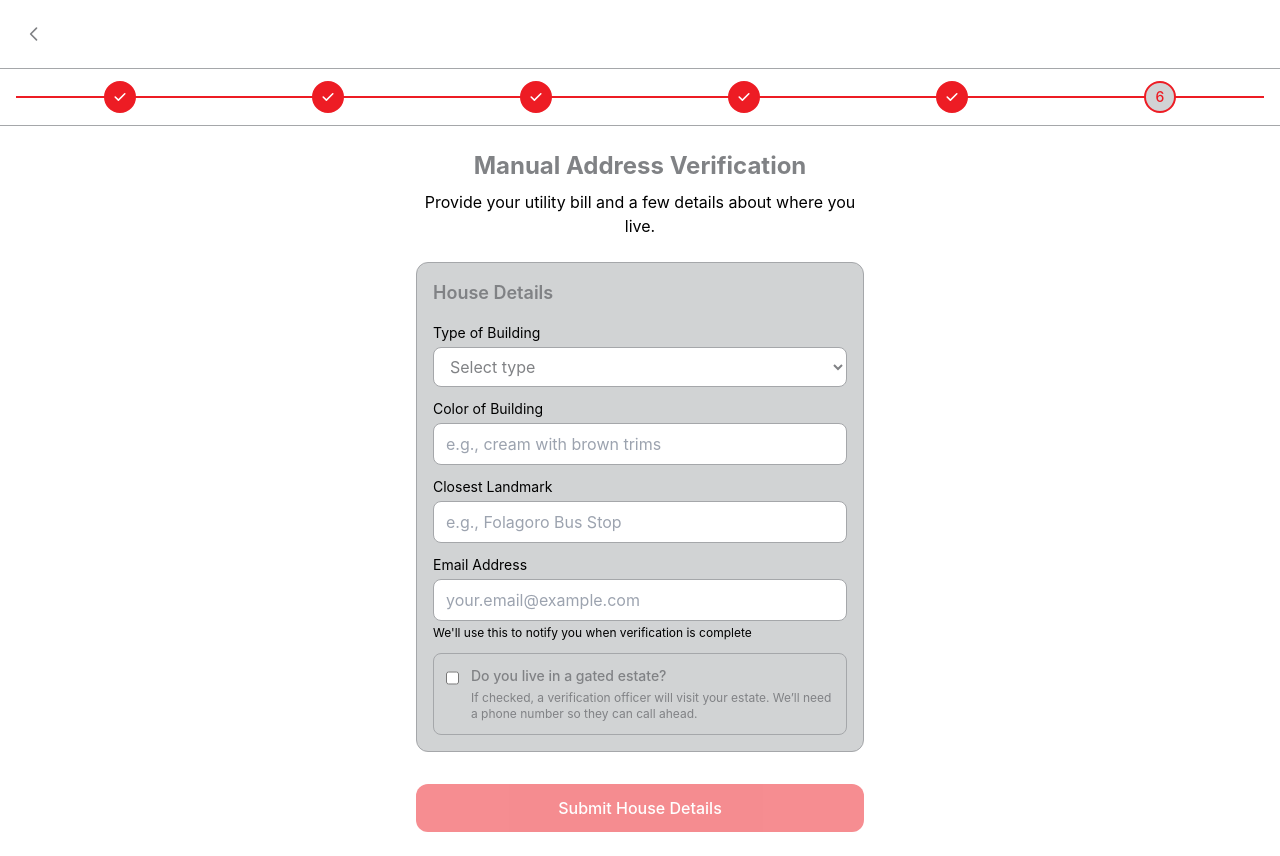
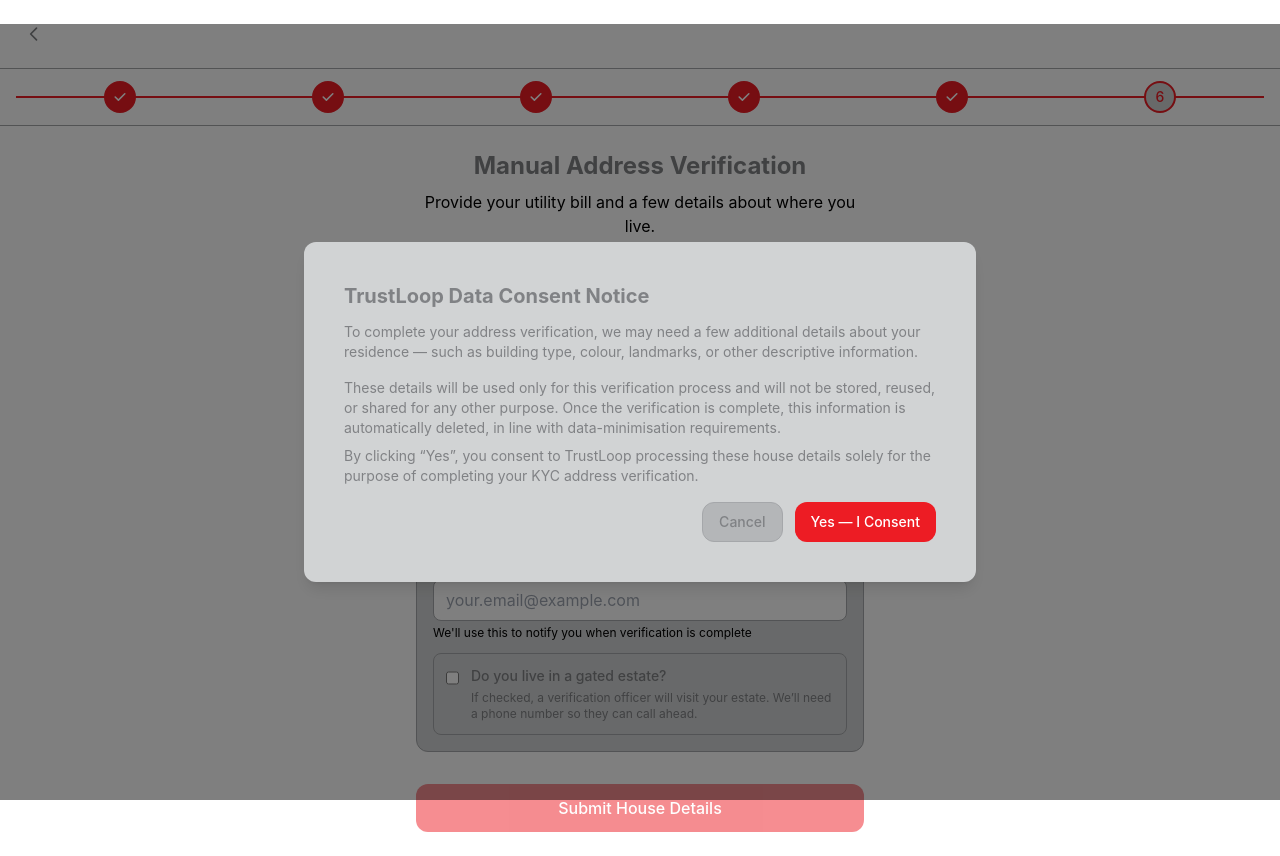
Before and after one commit to ndujesco/Trust-loop, a Next.js app in the folder application/: page /kyc/fallback-verification in a window 1280 px wide. Built offline with nearby package versions, Linux system fonts and the light colour scheme; no server answers.

Commit message:
aadded the consent pop ups

```diff
--- a/application/src/app/kyc/fallback-verification/page.tsx
+++ b/application/src/app/kyc/fallback-verification/page.tsx
@@ -5,6 +5,7 @@
 import { Button } from "@/components/ui/Button";
 import { Card, CardContent } from "@/components/ui/Card";
 import KYCLayout from "@/components/layouts/KYCLayout";
+import ConsentModal from "@/components/ConsentModal";
 
 const WS_URL = (process.env.NEXT_PUBLIC_WS_URL ||
   "wss://ws.alfredemmanuel.com/") as string;
@@ -22,6 +23,7 @@
   const [submitting, setSubmitting] = useState<boolean>(false);
   const [submitted, setSubmitted] = useState<boolean>(false);
   const [showSuccessModal, setShowSuccessModal] = useState<boolean>(false);
+  const [showHouseConsent, setShowHouseConsent] = useState<boolean>(false);
   const [stageComplete, setStageComplete] = useState<boolean>(false);
   const [error, setError] = useState<string>("");
   const [statusMessage, setStatusMessage] = useState<string>(
@@ -111,6 +113,17 @@
   };
 
   useEffect(() => {
+    // Show consent modal on page load unless consent already given in this session
+    try {
+      const given = sessionStorage.getItem("kycHouseDetailsConsentGiven");
+      if (!given) {
+        setShowHouseConsent(true);
+      }
+    } catch (e) {
+      // ignore storage errors and still show the modal
+      setShowHouseConsent(true);
+    }
+
     if (!showSuccessModal || !verificationId) {
       if (wsRef.current) {
         wsRef.current.close();
@@ -174,6 +187,21 @@
       wsRef.current = null;
     };
   }, [showSuccessModal, verificationId]);
+
+  const handleHouseConsentConfirm = () => {
+    try {
+      sessionStorage.setItem("kycHouseDetailsConsentGiven", "true");
+    } catch (e) {
+      // ignore
+    }
+
+    setShowHouseConsent(false);
+  };
+
+  const handleHouseConsentClose = () => {
+    // If user does not consent, navigate back to previous page
+    router.back();
+  };
 
   return (
     <KYCLayout
@@ -327,6 +355,35 @@
             </CardContent>
           </Card>
         )}
+
+        {/* Consent modal shown on page load for house details */}
+        <ConsentModal
+          open={showHouseConsent}
+          onConfirm={handleHouseConsentConfirm}
+          onClose={handleHouseConsentClose}
+          title={"TrustLoop Data Consent Notice"}
+        >
+          <p className="text-sm text-[var(--text-primary)] mb-4">
+            To complete your address verification, we may need a few additional
+            details about your residence — such as building type, colour,
+            landmarks, or other descriptive information.
+          </p>
+
+          <div className="text-sm text-[var(--text-primary)] space-y-2 mb-4">
+            <p>
+              These details will be used only for this verification process and
+              will not be stored, reused, or shared for any other purpose. Once
+              the verification is complete, this information is automatically
+              deleted, in line with data-minimisation requirements.
+            </p>
+
+            <p className="mt-2">
+              By clicking “Yes”, you consent to TrustLoop processing these house
+              details solely for the purpose of completing your KYC address
+              verification.
+            </p>
+          </div>
+        </ConsentModal>
 
         {/* Submit Button */}
         <div className="pt-2">
--- a/application/src/app/kyc/pep-status/page.tsx
+++ b/application/src/app/kyc/pep-status/page.tsx
@@ -6,6 +6,7 @@
 import { Card, CardContent } from "@/components/ui/Card";
 import KYCLayout from "@/components/layouts/KYCLayout";
 import { useKYC, useKYCActions, PepStatus } from "@/contexts/KYCContext";
+import ConsentModal from "@/components/ConsentModal";
 
 const PepStatusPage: React.FC = () => {
   const router = useRouter();
@@ -16,6 +17,7 @@
   const [isRelatedToPep, setIsRelatedToPep] = useState<boolean | null>(null);
   const [loading, setLoading] = useState(false);
   const [error, setError] = useState<string | null>(null);
+  const [showConsent, setShowConsent] = useState(false);
 
   const handleContinue = async () => {
     if (isPep === null || isRelatedToPep === null) {
@@ -42,8 +44,8 @@
         // User needs to provide PEP information
         router.push("/kyc/pep-information");
       } else {
-        // User is not a PEP, proceed to document submission
-        router.push("/kyc/document-submission");
+        // User is not a PEP, show consent modal before proceeding to document submission
+        setShowConsent(true);
       }
     } catch (err) {
       console.error("Error saving PEP status:", err);
@@ -51,6 +53,19 @@
     } finally {
       setLoading(false);
     }
+  };
+
+  const handleConsentConfirm = () => {
+    // Persist consent flag in sessionStorage for this session so we don't show repeatedly
+    try {
+      sessionStorage.setItem("kycConsentGiven", "true");
+    } catch (e) {
+      // ignore storage errors
+    }
+
+    setShowConsent(false);
+    // Navigate to document submission
+    router.push("/kyc/document-submission");
   };
 
   return (
@@ -210,6 +225,12 @@
             {loading ? "Processing..." : "Continue"}
           </Button>
         </div>
+        {/* Consent modal shown when user is not a PEP and attempts to continue */}
+        <ConsentModal
+          open={showConsent}
+          onConfirm={handleConsentConfirm}
+          onClose={() => setShowConsent(false)}
+        />
       </div>
     </KYCLayout>
   );
--- /dev/null
+++ b/application/src/components/ConsentModal.tsx
@@ -0,0 +1,93 @@
+"use client";
+
+import React from "react";
+import { Button } from "@/components/ui/Button";
+import { Card, CardContent } from "@/components/ui/Card";
+
+interface ConsentModalProps {
+  open: boolean;
+  onConfirm: () => void;
+  onClose: () => void;
+  title?: string;
+  confirmLabel?: string;
+  cancelLabel?: string;
+  children?: React.ReactNode;
+}
+
+const ConsentModal: React.FC<ConsentModalProps> = ({
+  open,
+  onConfirm,
+  onClose,
+  title = "TrustLoop Data Consent Notice",
+  confirmLabel = "Yes — I Consent",
+  cancelLabel = "Cancel",
+  children,
+}) => {
+  if (!open) return null;
+
+  const defaultContent = (
+    <>
+      <p className="text-sm text-[var(--text-primary)] mb-4">
+        TrustLoop is committed to protecting your privacy. To complete your KYC
+        address verification, we require your permission to process the
+        information you provide — including your uploaded utility bill and Phone
+        Location History file.
+      </p>
+
+      <div className="text-sm text-[var(--text-primary)] space-y-2 mb-4">
+        <p>This data will be used exclusively to:</p>
+        <ul className="list-disc pl-5">
+          <li>verify your identity and residential address,</li>
+          <li>run our verification algorithms, and</li>
+          <li>confirm your eligibility for Tier-3 KYC.</li>
+        </ul>
+
+        <p className="mt-2">
+          We do not store, share, or retain your Phone's Location History. The
+          file is processed securely and deleted immediately after analysis.
+          Only your verified address and utility document are retained, in line
+          with regulatory requirements.
+        </p>
+
+        <p className="mt-2">You may withdraw your consent at any time.</p>
+
+        <p className="mt-2">
+          Please confirm your consent to allow TrustLoop to process your
+          information for KYC verification by clicking “Yes” below.
+        </p>
+      </div>
+    </>
+  );
+
+  return (
+    <div className="fixed inset-0 z-50 flex items-center justify-center">
+      {/* Backdrop */}
+      <div
+        aria-hidden
+        className="absolute inset-0 bg-black/50"
+        onClick={onClose}
+      />
+
+      <div className="relative max-w-2xl w-full mx-4">
+        <Card className="shadow-lg">
+          <CardContent className="p-6">
+            <h2 className="text-xl font-bold mb-3">{title}</h2>
+
+            {children ?? defaultContent}
+
+            <div className="flex justify-end space-x-3 mt-4">
+              <Button variant="secondary" onClick={onClose} size="md">
+                {cancelLabel}
+              </Button>
+              <Button variant="primary" onClick={onConfirm} size="md">
+                {confirmLabel}
+              </Button>
+            </div>
+          </CardContent>
+        </Card>
+      </div>
+    </div>
+  );
+};
+
+export default ConsentModal;
```
